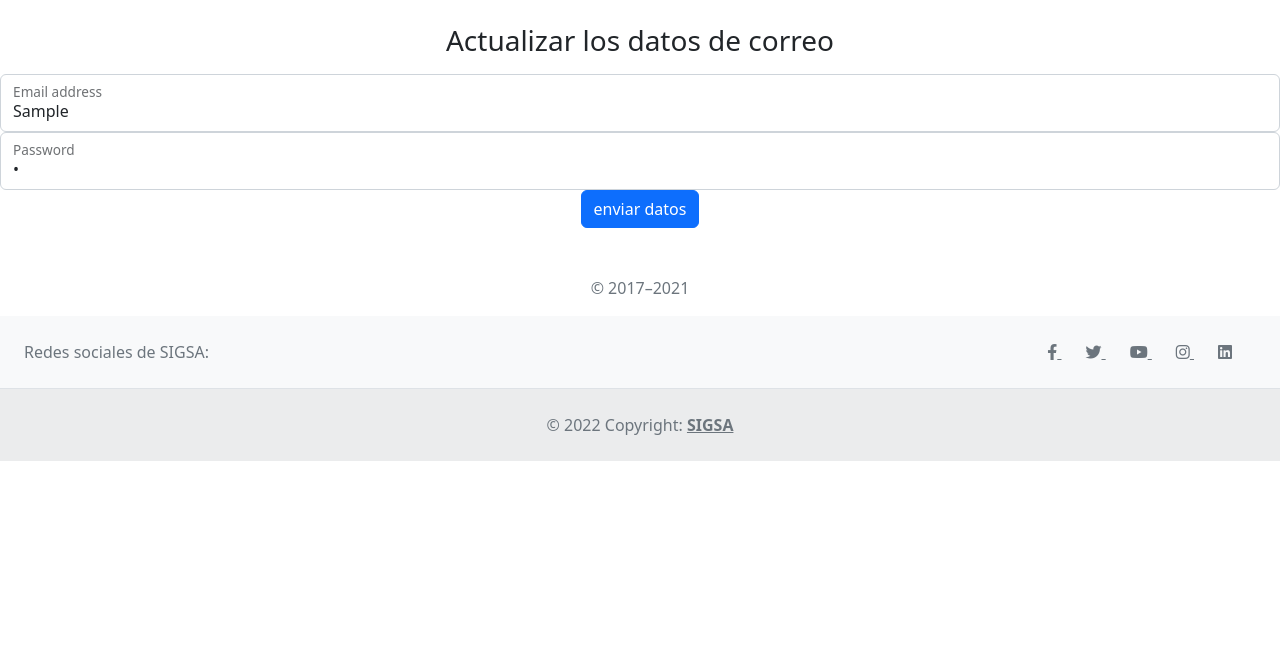
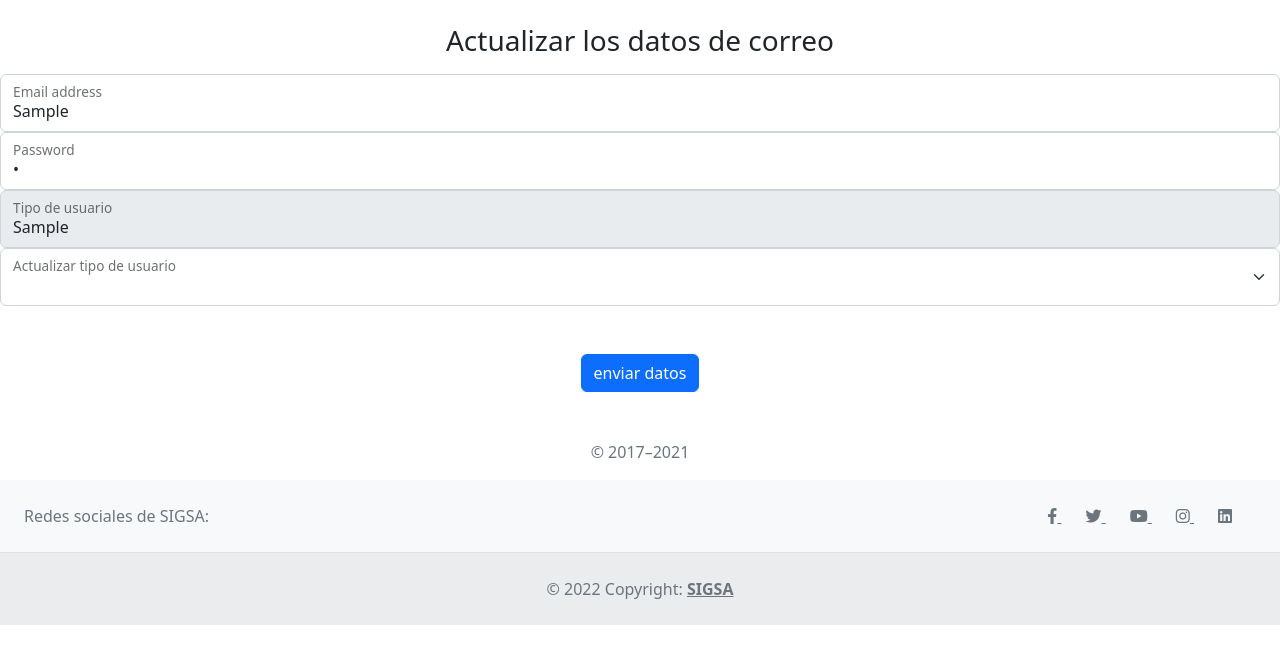
Before and after one commit to inerxd/Flask_bitacora, a Flask app: page /actualizar/1 in a window 1280 px wide. Shown: the part 153-800 px from the top of the page. Run offline with Flask 3, Linux system fonts and the light colour scheme; tables that the repository leaves empty hold one stand-in row (values such as "Sample post"); lists and menus that the app fills with data are empty; some libraries are stand-ins or nearby versions.

Commit message:
error compuesto en la llave foranea de registro de los emails

```diff
--- a/routes/ruta.py
+++ b/routes/ruta.py
@@ -47,9 +47,13 @@ def vacio2():
 @ruta.route("/actualizar/<id>",methods=['GET','PUT'])
 def actualizar(id):
     datos = Usuario.query.get(id)
+    tipo_usuario = Tipo_User.query.all()
+
+    usuarios = Usuario.query.join(Tipo_User).add_columns(Tipo_User.tipo_usuarios).all()
+
 
     if request.method == "GET":
-        return render_template('auth/actualizar.html',datos=datos)
+        return render_template('auth/actualizar.html',datos=datos,tipo_usuario=tipo_usuario,usuarios=usuarios)
     req = request.get_json()
     if request.method == "PUT":
 
--- a/templates/auth/actualizar.html
+++ b/templates/auth/actualizar.html
@@ -20,6 +20,20 @@
       <input type="password" class="form-control" id="password" name="password" placeholder="Password" value ="{{datos.password}}">
       <label for="floatingPassword" >Password</label>
     </div>
+    <div class="form-floating">
+      <input type="text" class="form-control" id="tipo_usuario" name="tipo_usuario" value="{{ datos.Tipo_User.tipo_usuarios }}" disabled>
+      <label for="tipo_usuario">Tipo de usuario</label>
+    </div>
+    <div class="form-floating">
+      <select class="form-select" id="tipo_usuario_select" name="tipo_usuario_select">
+        {% for tipo_usuario in tipos_usuario %}
+        <option value="{{ tipo_usuario.id }}">{{ tipo_usuario.tipo_usuarios }}</option>
+        {% endfor %}
+      </select>
+      <label for="tipo_usuario_select">Actualizar tipo de usuario</label>
+    </div>
+
+
 
     <div class="form-floating">
       <div class="col">
@@ -30,6 +44,8 @@
       </div>
 
 
+   <br>
+  <br>
     <!--   <button class="w-100 btn btn-lg btn-primary"  type="submit" id="enviar">Enviar Datos</button>-->
    <button class="btn btn-primary"  onclick="submit_entry()" >enviar datos</button>
     <p class="mt-5 mb-3 text-muted">&copy; 2017–2021</p>
--- a/templates/auth/registro.html
+++ b/templates/auth/registro.html
@@ -20,11 +20,12 @@ customCSS %}
   <div class="form-floating">
     <label for="tipo_usuario">Tipo de usuario:</label>
     <select name="id_tipo_usuario" id="tipo_usuario">
-        {% for tipo_usuario in tipos_usuario %}
-        <option value="{{ tipo_usuario.id }}">{{ tipo_usuario.tipo_usuarios }}</option>
+        {% for tipos_usuario in tipo_usuario %}
+        <option value="{{ tipos_usuario.id }}">{{ tipos_usuario.tipo_usuarios }}</option>
         {% endfor %}
     </select>
 </div>
+
   <br>
   <br>
   <button class="w-100 btn btn-lg btn-primary" type="submit">Registro</button>
```
